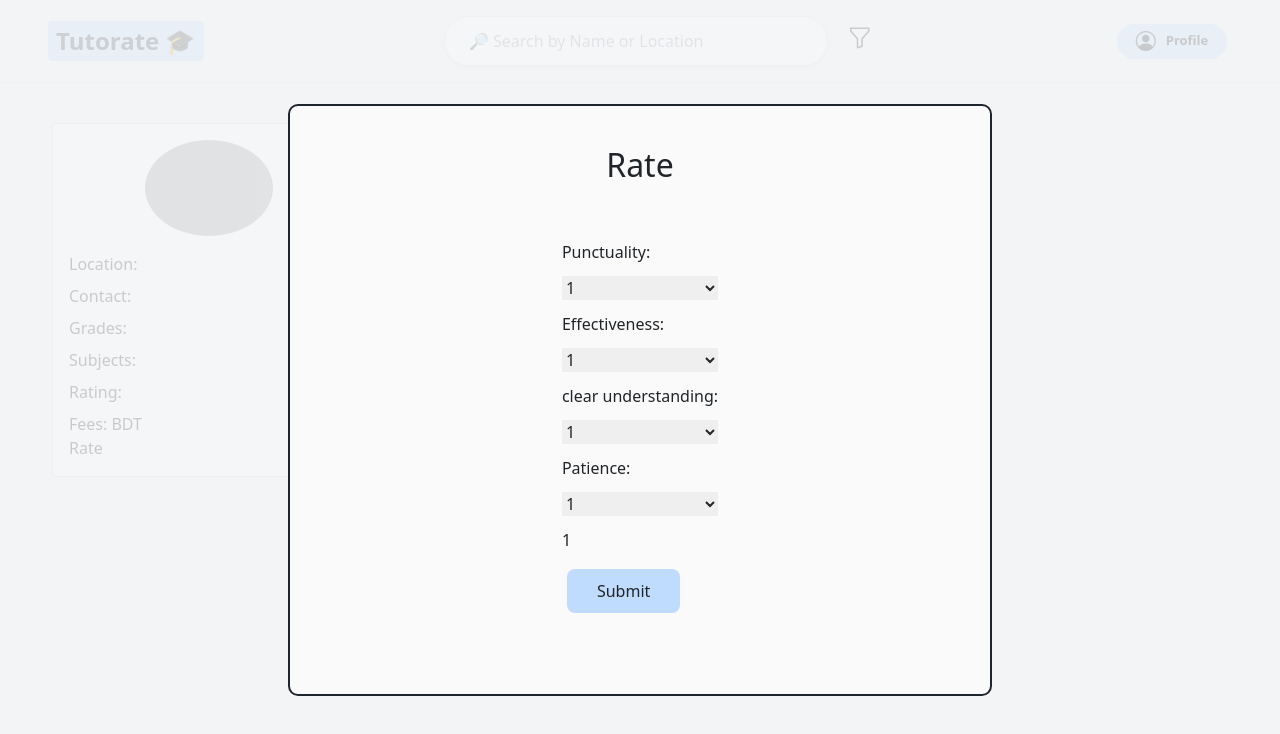
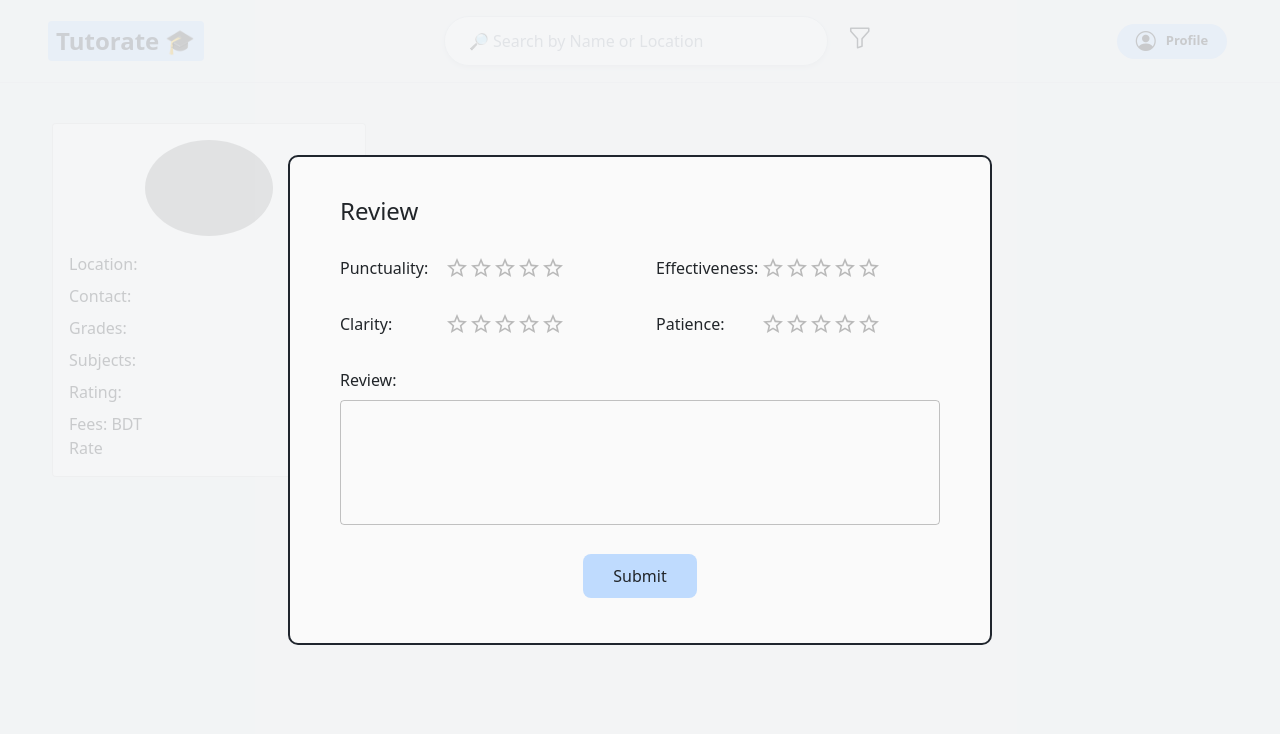
Before and after one commit to samiulabir201/Tutorate, a React (Create React App) app in the folder Front-End/: page /1 in a window 1280 px wide. Both pictures are taken after a click on the button "Rate". Shown: the top 734 px of the page. Built offline with nearby package versions, Linux system fonts and the light colour scheme; no server answers; grey boxes are pictures that could not be loaded.

Commit message:
Updating rating form UI.

```diff
--- a/Front-End/src/components/RateForm.jsx
+++ b/Front-End/src/components/RateForm.jsx
@@ -1,32 +1,22 @@
 import ReactModal from "react-modal";
-import React, {useEffect, useState} from "react";
-import {useStateContext} from "../contexts/StateContextProvider";
-import {useHistory} from "react-router-dom";
-
-
-import {Subjects} from "./searchBar/Subjects";
-import {Grades} from "./searchBar/Grades";
-import {Location} from "./Location";
-import "../stylesheets/TutorProfileForm.css";
-
+import React, {useState} from "react";
+import "../stylesheets/RateForm.css";
 import Grid from "@mui/material/Grid";
-import TextField from '@mui/material/TextField';
+import {Ranking} from "./searchBar/Ranking";
+import {TextField} from "@mui/material";
 
 
 export const RateForm = (props) => {
-    const {user, setUser} = useStateContext();
-
-    const [patience,setPatience]=useState(1);
-    const[punctuality,setPunctuality]=useState(1);
-    const[effectiveness,setEffectiveness]=useState(1);
-    const[clear_understanding,setClearUnderstanding]=useState(1);
-    const history = useHistory();
+    const [patience, setPatience] = useState(0);
+    const [punctuality, setPunctuality] = useState(0);
+    const [effectiveness, setEffectiveness] = useState(0);
+    const [clarity, setClarity] = useState(0);
 
     const rateTutor = async (event) => {
         event.preventDefault();
 
         props.onHide();
-        const res = await fetch(`http://localhost:8080/tutor/rate?tutor_id=${props.tutor_id}&list=${punctuality},${effectiveness},${clear_understanding},
+        const res = await fetch(`http://localhost:8080/tutor/rate?tutor_id=${props.tutor_id}&list=${punctuality},${effectiveness},${clarity},
         ${patience}`, {
             method: 'GET',
             credentials: 'include',
@@ -39,43 +29,44 @@ export const RateForm = (props) => {
         <ReactModal
             isOpen={props.show}
             onRequestClose={() => props.onHide()}
-            className="TutorProfileForm"
-            overlayClassName="TutorProfileFormOverlay"
+            className="RateForm"
+            overlayClassName="RateFormOverlay"
         >
-            <h3 className="fs-2 heading text-center">Rate</h3>
+            <h3 className="fs-4 heading">Review</h3>
             <form onSubmit={rateTutor} className="optionsContainer">
-            <label for="punctuality">Punctuality:</label>
-             <select id="punctuality" value={punctuality} onChange={e=>setPunctuality(e.currentTarget.value)}>
-            <option value="1">1</option>
-            <option value="2">2</option>
-            <option value="3">3</option>
-            <option value="4">4</option>
-    </select>
-    <label for="effectiveness">Effectiveness:</label>
-             <select id="effectiveness" value={effectiveness} onChange={e=>setEffectiveness(e.currentTarget.value)}>
-            <option value="1">1</option>
-            <option value="2">2</option>
-            <option value="3">3</option>
-            <option value="4">4</option>
-    </select>
-
-    <label for="clear_understanding" >clear understanding:</label>
-             <select id="clear_understanding" value={clear_understanding} onChange={e=>setClearUnderstanding(e.currentTarget.value)} >
-            <option value="1">1</option>
-            <option value="2">2</option>
-            <option value="3">3</option>
-            <option value="4">4</option>
-    </select>
-    <label for="patience">Patience:</label>
-             <select id="patience" value={patience} onChange={e=>setPatience(e.currentTarget.value)}>
-            <option value="1">1</option>
-            <option value="2">2</option>
-            <option value="3">3</option>
-            <option value="4">4</option>
-    </select>
-    <div>{props.tutor_id}</div>
-    <button className="button" type="submit">Submit</button>
-
+                <Grid container spacing={4}>
+                    <Grid item xs={2} className="d-inline-flex">
+                        <p>Punctuality:</p>
+                    </Grid>
+                    <Grid item xs={4} className="d-inline-flex">
+                        <Ranking rank={punctuality} onRankChange={(newValue) => setPunctuality(newValue)} />
+                    </Grid>
+                    <Grid item xs={2} className="d-inline-flex">
+                        <p>Effectiveness:</p>
+                    </Grid>
+                    <Grid item xs={4} className="d-inline-flex">
+                        <Ranking rank={effectiveness} onRankChange={(newValue) => setEffectiveness(newValue)} />
+                    </Grid>
+                    <Grid item xs={2} className="d-inline-flex">
+                        <p>Clarity:</p>
+                    </Grid>
+                    <Grid item xs={4} className="d-inline-flex">
+                        <Ranking rank={clarity} onRankChange={(newValue) => setClarity(newValue)} />
+                    </Grid>
+                    <Grid item xs={2} className="d-inline-flex">
+                        <p>Patience:</p>
+                    </Grid>
+                    <Grid item xs={4} className="d-inline-flex">
+                        <Ranking rank={patience} onRankChange={(newValue) => setPatience(newValue)} />
+                    </Grid>
+                    <Grid item xs={12}>
+                        <p className="mb-2">Review:</p>
+                        <TextField className="mb-4" variant="outlined" multiline rows={4} fullWidth/>
+                    </Grid>
+                </Grid>
+                <div className="d-inline-flex mx-auto my-0">
+                    <button className="button" type="submit">Submit</button>
+                </div>
             </form>
         </ReactModal>
     );
--- /dev/null
+++ b/Front-End/src/stylesheets/RateForm.css
@@ -0,0 +1,52 @@
+.RateForm {
+    position: absolute;
+    top: 0;
+    left: 0;
+    right: 0;
+    bottom: 0;
+    margin: auto;
+    width: fit-content;
+    height: fit-content;
+    border: 2px solid #1f252d;
+    border-radius: 10px;
+    background-color: #fafafa;
+}
+
+.RateFormOverlay {
+    position: fixed;
+    top: 0;
+    left: 0;
+    right: 0;
+    bottom: 0;
+    background-color: rgba(243, 244, 246, 0.8);
+}
+
+.RateForm .heading {
+    padding: 40px 50px 30px 50px;
+}
+
+.RateForm .optionsContainer {
+    width: 700px;
+    margin: auto;
+    padding: 0px 50px 40px 50px;
+    justify-content: center;
+    align-items: center;
+    display: grid;
+    border-radius: 10px;
+}
+
+.RateForm .button {
+    background-color: rgb(191 219 254);
+    padding: 10px 30px;
+    width: fit-content;
+    margin: 5px;
+    border-radius: 8px;
+}
+
+.RateForm .button:hover {
+    background-color: rgb(96 165 250);
+}
+
+.RateForm fieldset legend{
+    width: unset;
+}
```
